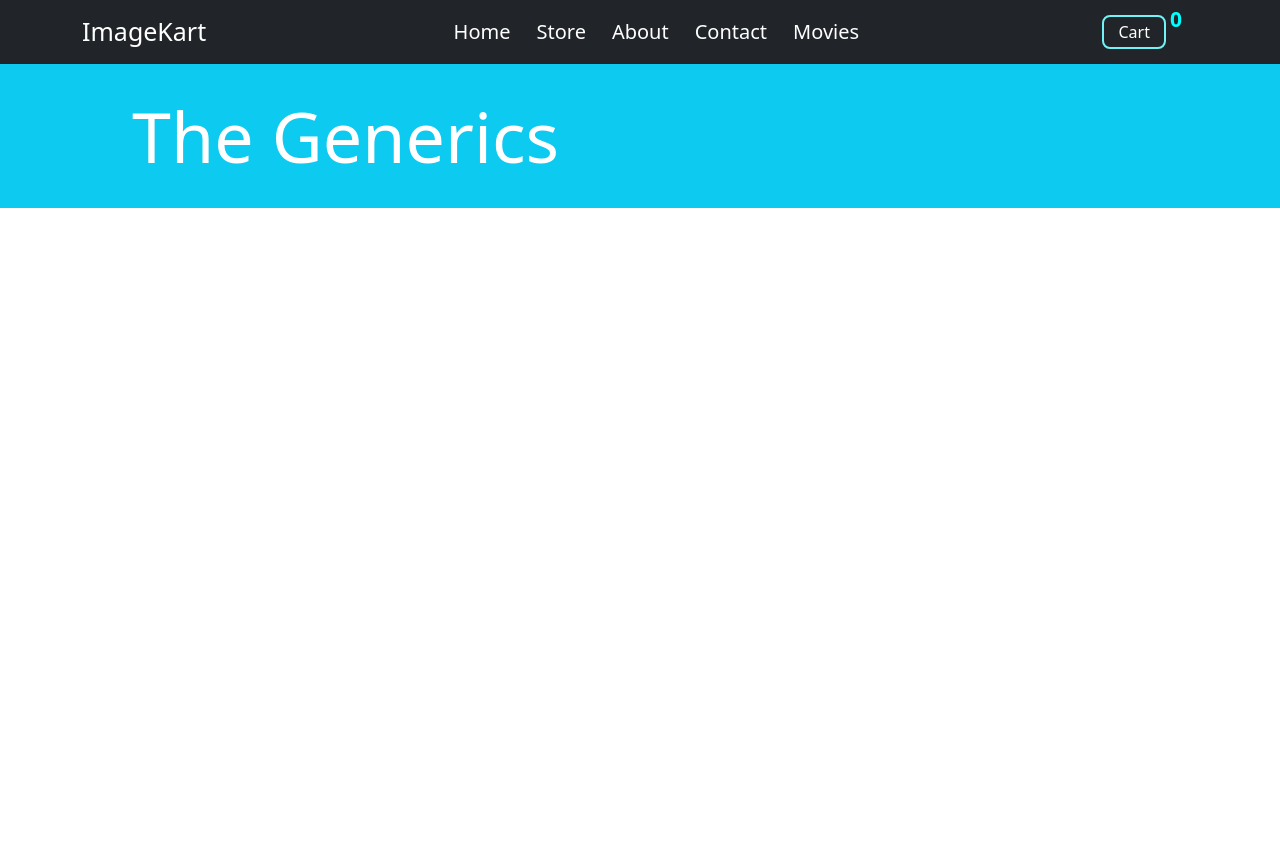
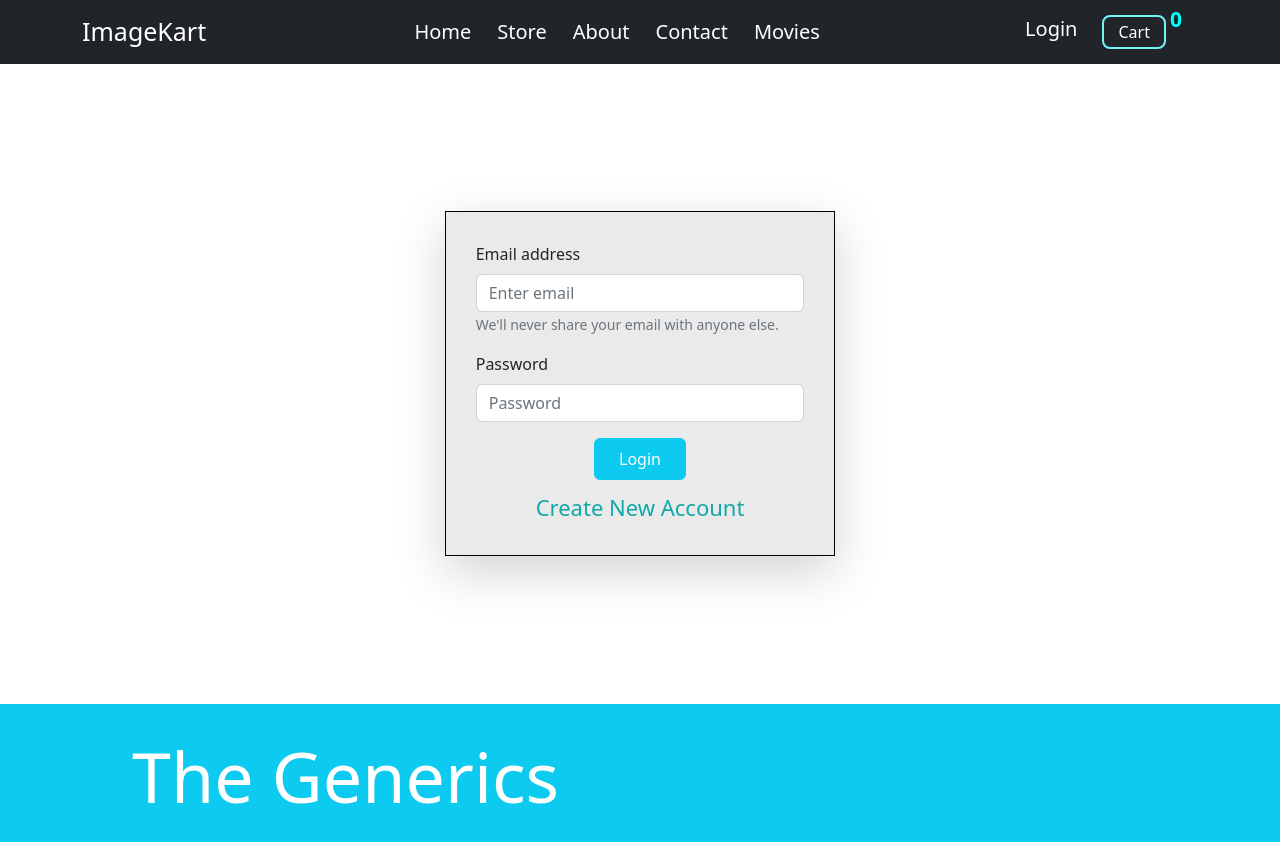
Before and after one commit to amant2904/imageKart-eCommerce-using-react, a React (Create React App) app: page /auth in a window 1280 px wide. Shown: the top 842 px of the page. Before the commit the page ends 800 px from the top, so only its background shows below. Built offline with nearby package versions, Linux system fonts and the light colour scheme.

Commit message:
login functionality implemented

```diff
--- a/src/App.js
+++ b/src/App.js
@@ -12,6 +12,7 @@ import Movies from './Components/Pages/Movies';
 import Contactus from './Components/Pages/Contactus';
 import ProductDetail from "./Components/Product/ProductDetails/ProductDetail"
 import ProductContextProvider from './Components/Store/ProductContextProvider';
+import Login from './Components/Pages/Login';
 
 
 function App() {
@@ -54,6 +55,9 @@ function App() {
         <Route path='/contact'>
           <Contactus />
         </Route>
+        <Route path="/auth">
+          <Login />
+        </Route>
         <Route path='/movies'>
           <Movies />
         </Route>
--- /dev/null
+++ b/src/Components/Authentication/AuthForm.js
@@ -0,0 +1,104 @@
+import React, { useContext, useRef, useState } from 'react'
+import { Form, Button } from 'react-bootstrap'
+import classes from "./AuthForm.module.css"
+import AuthContext from '../Store/auth-context';
+import { useHistory } from 'react-router-dom';
+import LoadingSpinner from '../UI/LoadingSpinner';
+
+export default function AuthForm() {
+    const [logIn, setLogIn] = useState(true);
+    const [loading, setLoading] = useState(false);
+
+    const userEmail = useRef();
+    const userPassword = useRef();
+
+    const createAccount_handler = (e) => {
+        e.preventDefault();
+        setLogIn((prv) => !prv)
+    }
+
+    const api_url = "https://identitytoolkit.googleapis.com/v1/accounts:signInWithPassword?key=AIzaSyAp4upS2LPL02GaKGSiXEwrjpAyMiY13JM"
+
+    const history = useHistory();
+    const authCtx = useContext(AuthContext);
+
+    const auth_handler = async (e) => {
+        e.preventDefault();
+        if (logIn) {
+            setLoading(true);
+            try {
+                const res = await fetch(api_url, {
+                    method: 'POST',
+                    headers: {
+                        'Content-Type': "application/json"
+                    },
+                    body: JSON.stringify({
+                        email: userEmail.current.value,
+                        password: userPassword.current.value,
+                        returnSecureToken: true
+                    })
+                })
+                const data = await res.json();
+                if (!res.ok) {
+                    throw new Error(data.error.message);
+                }
+                console.log(data);
+                authCtx.login_handler(data.idToken);
+                history.replace("/store");
+            }
+            catch (err) {
+                alert(err);
+            }
+            setLoading(false);
+        }
+        else {
+            setLoading(true);
+            try {
+                const res = await fetch(api_url, {
+                    method: 'POST',
+                    headers: {
+                        'Content-Type': "application/json"
+                    },
+                    body: JSON.stringify({
+                        email: userEmail.current.value,
+                        password: userPassword.current.value,
+                        returnSecureToken: true
+                    })
+                });
+                const data = await res.json();
+                if (!res.ok) {
+                    throw new Error(data.error.message);
+                }
+                alert("Account successfully created for \n" + data.email);
+                setLogIn(true);
+            }
+            catch (err) {
+                alert(err);
+            }
+            setLoading(false);
+        }
+    }
+
+    return (
+        <Form className={`${classes.authForm} shadow-lg`}>
+            <Form.Group className="mb-3" controlId="formBasicEmail">
+                <Form.Label>Email address</Form.Label>
+                <Form.Control ref={userEmail} type="email" placeholder="Enter email" className={`${classes.formInput}`} />
+                <Form.Text className="text-muted">
+                    We'll never share your email with anyone else.
+                </Form.Text>
+            </Form.Group>
+            <Form.Group className="mb-3" controlId="formBasicPassword">
+                <Form.Label>Password</Form.Label>
+                <Form.Control ref={userPassword} type="password" placeholder="Password" className={`${classes.formInput}`} />
+            </Form.Group>
+            {loading && <LoadingSpinner className={classes.loader} />}
+            {!loading && <Button onClick={auth_handler} variant="info" type="submit" className='text-white d-block m-auto px-4 py-2'>
+                {logIn ? "Login" : "Sign Up"}
+            </Button>}
+            {!loading && <button className={`d-block ${classes.createAccount}`} onClick={createAccount_handler}>
+                {logIn ? "Create New Account" : "Log In With Existing Account"}
+            </button>}
+        </Form>
+    )
+}
--- /dev/null
+++ b/src/Components/Authentication/AuthForm.module.css
@@ -0,0 +1,31 @@
+.authForm{
+    background-color: rgb(234, 234, 234);
+    padding: 30px;
+    min-width: 35%;
+    border: 1px solid black;
+}
+.formInput{
+    font-size: 20px;
+    width: 100%;
+}
+.createAccount{
+    margin: auto;
+    border: none;
+    background-color: transparent;
+    color: rgb(17, 168, 168);
+    font-size: 22px;
+    margin-top: 10px;
+}
+.loader{
+    height: 50px;
+    width: 50px;
+    animation: rotation 3s infinite linear
+}
+@keyframes rotation {
+    from{
+        transform: rotate(0deg);
+    }
+    to{
+        transform: rotate(359deg);
+    }
+}
--- a/src/Components/Header/NavBar.js
+++ b/src/Components/Header/NavBar.js
@@ -23,10 +23,13 @@ export default function NavBar(props) {
                     <Link to="/contact" className={`${classes.navLink} ${(location.pathname === "/contact") ? classes.active : ""}`}>Contact</Link>
                     <Link to="/movies" className={`${classes.navLink} ${(location.pathname === "/movies") ? classes.active : ""}`}>Movies</Link>
                 </Nav>
-                <Button onClick={props.showCart} className={classes.cartBtn}>
-                    <span className={classes.cartBtn_text}>Cart</span>
-                    <sup className={classes.cartBtn_num}>{cartCtx.totalQuantity}</sup>
-                </Button>
+                <div className='d-flex'>
+                    <Link to="/auth" className={`${classes.navLink}`} variant="info">Login</Link>
+                    <Button onClick={props.showCart} className={classes.cartBtn}>
+                        <span className={classes.cartBtn_text}>Cart</span>
+                        <sup className={classes.cartBtn_num}>{cartCtx.totalQuantity}</sup>
+                    </Button>
+                </div>
             </Container>
         </Navbar>
     )
--- /dev/null
+++ b/src/Components/Pages/Login.js
@@ -0,0 +1,12 @@
+import React from 'react'
+import { Container } from 'react-bootstrap'
+import AuthForm from '../Authentication/AuthForm'
+import classes from "./Login.module.css"
+
+export default function Login() {
+    return (
+        <Container className={`${classes.loginForm} d-flex align-items-center justify-content-center`}>
+            <AuthForm />
+        </Container>
+    )
+}
--- /dev/null
+++ b/src/Components/Pages/Login.module.css
@@ -0,0 +1,3 @@
+.loginForm{
+    min-height: 80vh;
+}
--- /dev/null
+++ b/src/Components/Store/auth-context.js
@@ -0,0 +1,46 @@
+import React, { useState } from "react";
+
+const AuthContext = React.createContext({
+    tokenId: null,
+    isLoggedIn: false,
+    login_handler: () => { },
+    logout_handler: () => { }
+})
+
+export default AuthContext;
+
+const AuthContextProvider = (props) => {
+
+    const [loginStatus, setLoginStatus] = useState({
+        tokenId: null,
+        loggedIn: false
+    })
+
+    const login_handler = (id) => {
+        setLoginStatus({
+            tokenId: id,
+            loggedIn: true
+        })
+        localStorage.setItem("tokenId", id);
+    }
+
+    const logout_handler = () => {
+        setLoginStatus({
+            tokenId: null,
+            loggedIn: false
+        })
+        localStorage.removeItem("tokenId");
+    }
+    return (
+        <AuthContext.Provider value={{
+            tokenId: loginStatus.tokenId,
+            isLoggedIn: loginStatus.loggedIn,
+            login_handler: login_handler,
+            logout_handler: logout_handler
+        }}>
+            {props.children}
+        </AuthContext.Provider>
+    )
+}
+
+export { AuthContextProvider }
--- /dev/null
+++ b/src/Components/UI/LoadingSpinner.js
@@ -0,0 +1,11 @@
+import React from 'react'
+import { Container } from 'react-bootstrap'
+import loader from "../../Assets/loader.png"
+
+export default function LoadingSpinner(props) {
+    return (
+        <Container className='d-flex align-items-center justify-content-center'>
+            <img src={loader} alt="loading..." className={props.className} />
+        </Container>
+    )
+}
--- a/src/index.js
+++ b/src/index.js
@@ -4,6 +4,7 @@ import './index.css';
 import App from './App';
 import reportWebVitals from './reportWebVitals';
 import { BrowserRouter } from 'react-router-dom';
+import { AuthContextProvider } from './Components/Store/auth-context';
 
 // bootstrap  configuration
 import "../node_modules/react-bootstrap/dist/react-bootstrap"
@@ -11,9 +12,11 @@ import "../node_modules/bootstrap/dist/css/bootstrap.css"
 
 const root = ReactDOM.createRoot(document.getElementById('root'));
 root.render(
-  <BrowserRouter>
-    <App />
-  </BrowserRouter>
+  <AuthContextProvider>
+    <BrowserRouter>
+      <App />
+    </BrowserRouter>
+  </AuthContextProvider>
 );
 
 // If you want to start measuring performance in your app, pass a function
```
